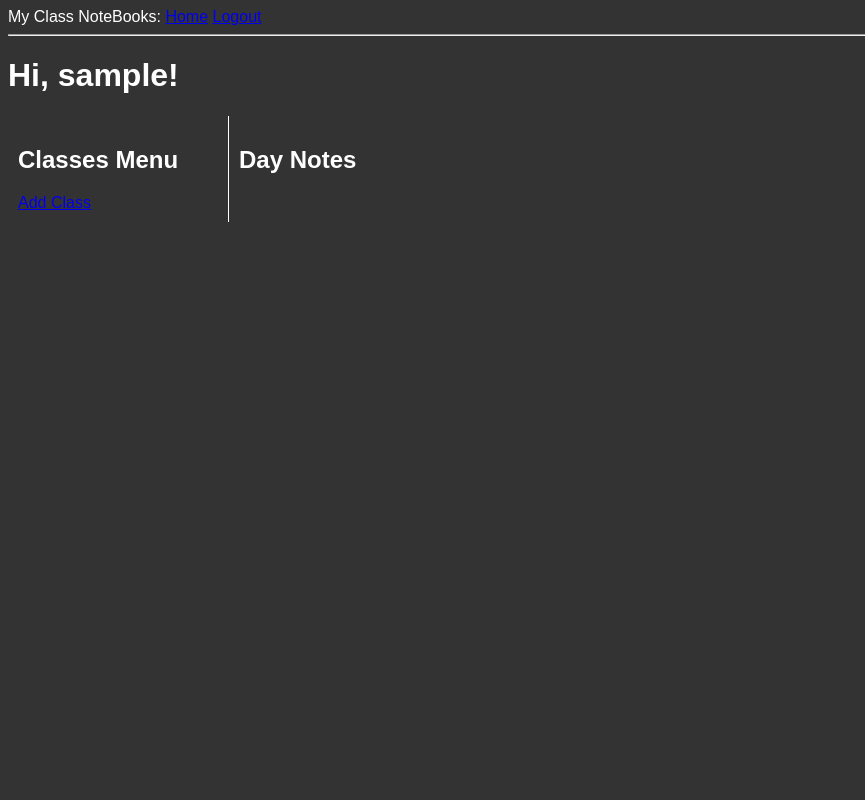
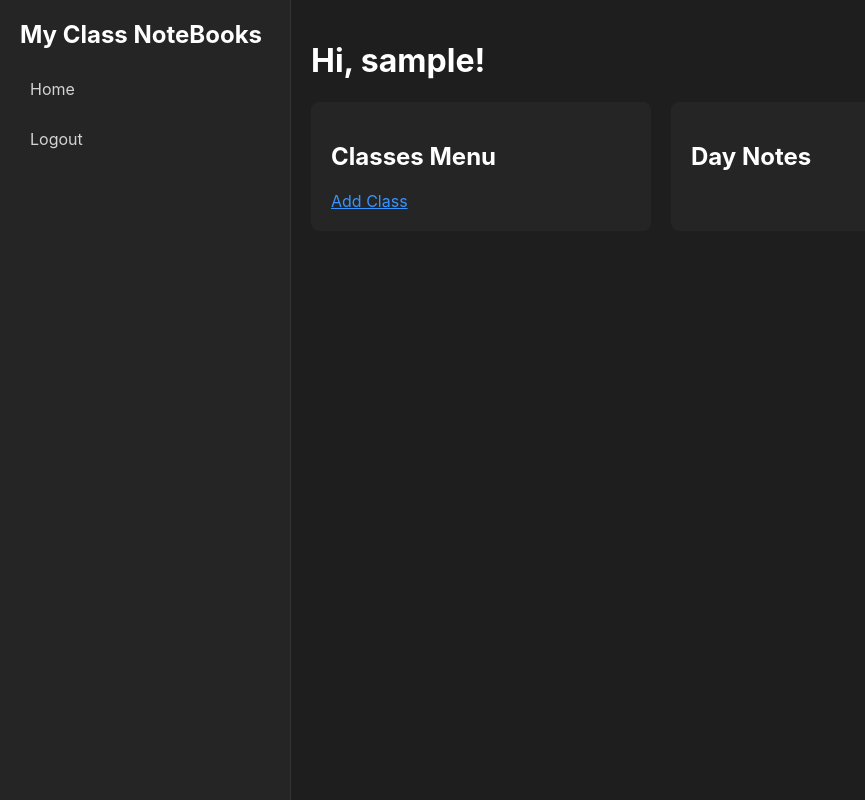
Before and after one commit to Heavyblade/notebook_sharer, a Flask app: page / in a window 1280 px wide. Shown: the whole page, without its empty margins (0-865 px from the left). Run offline with Flask 3, Linux system fonts and the light colour scheme; the visitor is signed in with stand-in values (Sample User, id 1); data that the repository does not hold is empty.

```diff
--- a/app/static/style.css
+++ b/app/static/style.css
@@ -1,25 +1,124 @@
 body {
-    font-family: sans-serif;
-    background-color: #333;
-    color: #fff;
+    font-family: -apple-system, BlinkMacSystemFont, "Segoe UI", Roboto, Helvetica, Arial, sans-serif;
+    margin: 0;
+    display: flex;
+    height: 100vh;
+    background-color: #1e1e1e;
+    color: #d4d4d4;
+}
+
+.sidebar {
+    width: 250px;
+    background-color: #252526;
+    padding: 20px;
+    display: flex;
+    flex-direction: column;
+    border-right: 1px solid #333;
+}
+
+.sidebar h2 {
+    color: #ffffff;
+    margin-top: 0;
+}
+
+.sidebar a {
+    color: #d4d4d4;
+    text-decoration: none;
+    padding: 10px;
+    border-radius: 5px;
+    margin-bottom: 10px;
+}
+
+.sidebar a:hover {
+    background-color: #37373d;
+}
+
+.main-content {
+    flex-grow: 1;
+    padding: 20px;
+    background-color: #1e1e1e;
+    overflow-y: auto;
+}
+
+.flashes {
+    list-style: none;
+    padding: 0;
+    margin-bottom: 20px;
+}
+
+.flashes li {
+    background-color: #37373d;
+    padding: 10px;
+    border-radius: 5px;
 }
 
 .container {
     display: flex;
+    gap: 20px;
+}
+
+.classes-menu, .day-notes {
+    background-color: #252526;
+    padding: 20px;
+    border-radius: 8px;
 }
 
 .classes-menu {
-    width: 200px;
-    padding: 10px;
-    border-right: 1px solid #fff;
+    width: 300px;
 }
 
 .day-notes {
-    padding: 10px;
+    flex-grow: 1;
 }
 
 .note {
-    border: 1px solid #fff;
+    background-color: #2d2d2d;
+    border: 1px solid #37373d;
+    padding: 15px;
+    margin-bottom: 15px;
+    border-radius: 5px;
+}
+
+h1, h2, h3 {
+    color: #ffffff;
+}
+
+a {
+    color: #3794ff;
+}
+
+form {
+    display: flex;
+    flex-direction: column;
+    gap: 10px;
+    max-width: 500px;
+}
+
+form input[type="text"],
+form input[type="password"],
+form textarea {
+    background-color: #3c3c3c;
+    border: 1px solid #3c3c3c;
+    color: #d4d4d4;
     padding: 10px;
-    margin-bottom: 10px;
+    border-radius: 5px;
 }
+
+form input[type="submit"] {
+    background-color: #0e639c;
+    color: white;
+    padding: 10px 15px;
+    border: none;
+    border-radius: 5px;
+    cursor: pointer;
+}
+
+form input[type="submit"]:hover {
+    background-color: #1177bb;
+}
+
+.note img {
+    max-width: 100%;
+    border-radius: 5px;
+    margin-top: 10px;
+}
--- a/app/templates/base.html
+++ b/app/templates/base.html
@@ -1,28 +1,34 @@
-<html>
+<html lang="en">
 <head>
+    <meta charset="UTF-8">
+    <meta name="viewport" content="width=device-width, initial-scale=1.0">
     <title>{{ title }} - My Class NoteBooks</title>
     <link rel="stylesheet" href="{{ url_for('static', filename='style.css') }}">
 </head>
 <body>
-        <div>
-            My Class NoteBooks:
+    <div class="sidebar">
+        <h2>My Class NoteBooks</h2>
         <a href="{{ url_for('index') }}">Home</a>
         {% if current_user.is_anonymous %}
         <a href="{{ url_for('login') }}">Login</a>
+        <a href="{{ url_for('register') }}">Register</a>
         {% else %}
         <a href="{{ url_for('logout') }}">Logout</a>
         {% endif %}
     </div>
-        <hr>
+
+    <div class="main-content">
         {% with messages = get_flashed_messages() %}
         {% if messages %}
-        <ul>
+        <ul class="flashes">
             {% for message in messages %}
             <li>{{ message }}</li>
             {% endfor %}
         </ul>
         {% endif %}
         {% endwith %}
+
         {% block content %}{% endblock %}
+    </div>
 </body>
 </html>
--- a/config.py
+++ b/config.py
@@ -1,4 +1,3 @@
-
 import os
 
 class Config:
@@ -6,4 +5,4 @@ class Config:
     SQLALCHEMY_DATABASE_URI = os.environ.get('DATABASE_URL') or \
         'sqlite:///' + os.path.join(os.path.abspath(os.path.dirname(__file__)), 'instance/app.db')
     SQLALCHEMY_TRACK_MODIFICATIONS = False
-    UPLOAD_FOLDER = os.path.join(os.path.abspath(os.path.dirname(__file__)), 'app/uploads')
+    UPLOAD_FOLDER = os.path.join(os.path.abspath(os.path.dirname(__file__)), 'app/static/uploads')
```
Also changed, not shown: app/static/uploads/algebra.jpg (renamed from app/uploads/algebra.jpg), app/static/uploads/descu.jpg (renamed from app/uploads/descu.jpg), app/static/uploads/notas.jpg (added), instance/app.db. Lines whose indentation alone changed are shown as unchanged.
